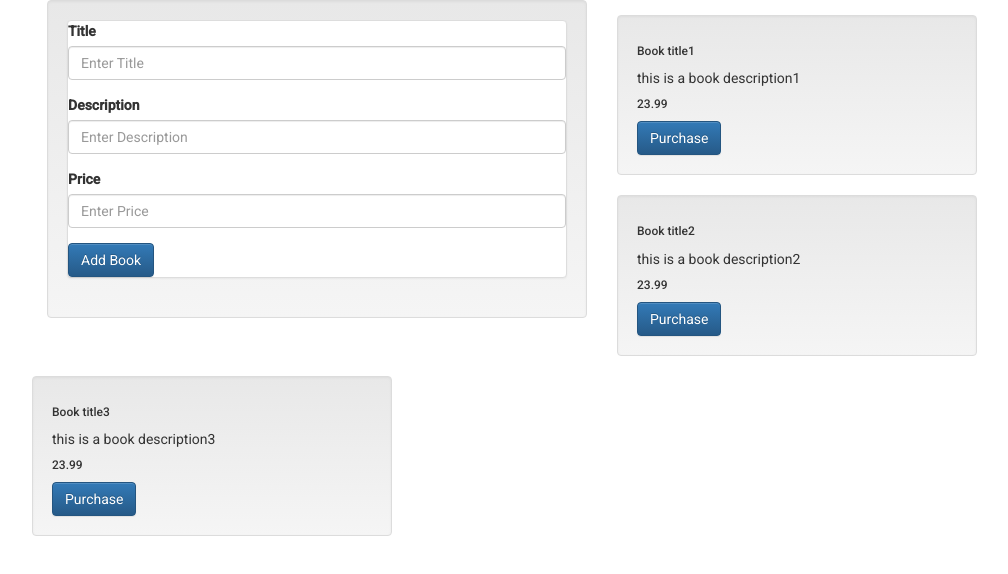
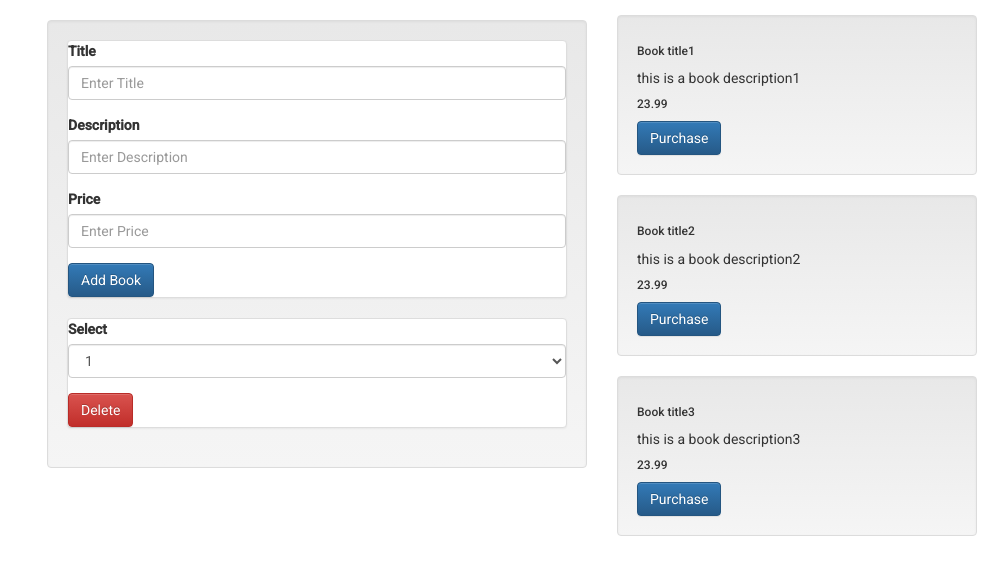
Before and after one commit to murali101002/Reader-s-Shop, a React (Create React App) app: page / in a window 1280 px wide. Shown: the top 574 px of the page, without its empty margins (38-1046 px from the left). Built offline with nearby package versions, Linux system fonts and the light colour scheme.

Commit message:
changes: -add dropdown form item to select the book to delete from the store

```diff
--- a/src/components/bookForm.js
+++ b/src/components/bookForm.js
@@ -1,26 +1,37 @@
 import React from 'react';
-import {Well, FormControl, ControlLabel, Panel, Button, FormGroup} from 'react-bootstrap';
-import {connect} from 'react-redux';
-import {bindActionCreators} from 'redux';
-import {addBook} from '../actions/bookActions';
+import { Well, FormControl, ControlLabel, Panel, Button, FormGroup } from 'react-bootstrap';
+import { connect } from 'react-redux';
+import { bindActionCreators } from 'redux';
+import { addBook, deleteBook } from '../actions/bookActions';
 
-class BookForm extends React.Component{
-  handleSubmit(){
+class BookForm extends React.Component {
+  handleSubmit() {
     const title = this._title.value;
     const description = this._description.value;
     const price = this._price.value;
-    const book = [{title, description, price}];
+    const book = [{ title, description, price }];
     this.props.addBook(book);
   }
-  render(){
+  onDeleteItem = ()=>{
+    const id = this._select.value;
+    this.props.deleteBook(id);
+  }
+  render() {
+    const optionList = this.props.books.map(book => {
+      return (
+        <option key={book._id}>
+          {book._id}
+        </option>
+      );
+    })
     return (
-      <Well>
+      <Well style={{marginTop:'20px'}}>
         <Panel>
           <FormGroup controlId='title'>
             <ControlLabel>Title</ControlLabel>
             <FormControl
               type="text"
-              inputRef = {input=>this._title = input}
+              inputRef={input => this._title = input}
               placeholder="Enter Title"
             />
           </FormGroup>
@@ -28,7 +39,7 @@ class BookForm extends React.Component{
             <ControlLabel>Description</ControlLabel>
             <FormControl
               type="text"
-              inputRef = {input=>this._description = input}
+              inputRef={input => this._description = input}
               placeholder="Enter Description"
             />
           </FormGroup>
@@ -36,20 +47,34 @@ class BookForm extends React.Component{
             <ControlLabel>Price</ControlLabel>
             <FormControl
               type="text"
-              inputRef = {input=>this._price = input}
+              inputRef={input => this._price = input}
               placeholder="Enter Price"
             />
           </FormGroup>
           <Button
-           bsStyle='primary'
-           onClick={this.handleSubmit.bind(this)}
+            bsStyle='primary'
+            onClick={this.handleSubmit.bind(this)}
           >Add Book</Button>
+        </Panel>
+        <Panel>
+          <FormGroup controlId="formControlsSelectMultiple">
+            <ControlLabel>Select</ControlLabel>
+            <FormControl componentClass="select" placeholder="select" inputRef={input=>this._select=input}>
+              {optionList}
+            </FormControl>
+          </FormGroup>
+          <Button onClick={this.onDeleteItem.bind(this)} bsStyle="danger">Delete</Button>
         </Panel>
       </Well>
     )
   }
 }
-const mapDispatchToProps = dispatch=>{
-  return bindActionCreators({addBook}, dispatch);
+const mapDispatchToProps = dispatch => {
+  return bindActionCreators({ addBook, deleteBook }, dispatch);
 }
-export default connect(null, mapDispatchToProps)(BookForm);
+const mapStateToProps = state => {
+  return {
+    books: state.book.books
+  };
+}
+export default connect(mapStateToProps, mapDispatchToProps)(BookForm);
--- a/src/components/cart.js
+++ b/src/components/cart.js
@@ -1,10 +1,16 @@
 import React from 'react';
-import { Well, Panel, Col, Row, Button, Label, ButtonGroup } from 'react-bootstrap';
+import { Panel, Col, Row, Button, Label, ButtonGroup, Modal } from 'react-bootstrap';
 import { connect } from 'react-redux';
 import { bindActionCreators } from 'redux';
 import { deleteBookFromCart, updateBookInCart } from '../actions/cartActions';
 
 class Cart extends React.Component {
+  constructor(props) {
+    super(props);
+    this.state = {
+      showModal: false
+    }
+  }
   render() {
     if (this.props.cart.length > 0) return this.renderCart();
     return this.renderEmpty();
@@ -17,14 +23,19 @@ class Cart extends React.Component {
     this.props.updateBookInCart({ ...book, qty: ++book.qty, price: book.price / (book.qty - 1) + book.price });
   }
   decrementQty(book) {
-    const bookPrice = book.price;
     if (book.qty > 1) {
       this.props.updateBookInCart({ ...book, qty: --book.qty, price: book.price - book.price / (book.qty + 1) });
     }
   }
-  totalCartPrice(){
-    const total = this.props.cart.map(book=>+book.price).reduce((sum,value)=>sum+value);
-    return Math.round(total*100)/100;
+  // totalCartPrice() {
+  //   const total = this.props.cart.map(book => +book.price).reduce((sum, value) => sum + value);
+  //   return Math.round(total * 100) / 100;
+  // }
+  open() {
+    this.setState({ showModal: true });
+  }
+  close() {
+    this.setState({ showModal: false });
   }
   renderCart() {
     const cartItemList = this.props.cart.map(book => {
@@ -58,10 +69,21 @@ class Cart extends React.Component {
         {cartItemList}
         <Row>
           <Col xs={12}>
-            <h6>Total Amount: {Math.round(this.props.cart.map(book=>book.price).reduce((sum,value)=>sum+value)*100)/100}</h6>
-            <Button bsStyle="success">Checkout</Button>
+            <h6>Total Amount: {Math.round(this.props.cart.map(book => book.price).reduce((sum, value) => sum + value) * 100) / 100}</h6>
+            <Button onClick={this.open.bind(this)} bsStyle="success">Checkout</Button>
           </Col>
         </Row>
+        <Modal show={this.state.showModal} onHide={this.close.bind(this)}>
+          <Modal.Header closeButton>
+            <Modal.Title>Modal heading</Modal.Title>
+          </Modal.Header>
+          <Modal.Body>
+            Test
+          </Modal.Body>
+          <Modal.Footer>
+            <Button onClick={this.close.bind(this)}>Close</Button>
+          </Modal.Footer>
+        </Modal>
       </Panel>
     );
   }
--- a/src/reducers/bookReducer.js
+++ b/src/reducers/bookReducer.js
@@ -24,18 +24,19 @@ export const bookReducer = (state = {
   ]
 }, action) => {
   let booksInStore = state.books;
+  console.log('books', state);
   switch (action.type) {
     case GET_BOOKS:
-      return {...state, books:[...state.books]};
+      return { ...state, books: [...state.books] };
     case ADD_BOOK:
       return {
         books: [...state.books, ...action.books]
       };
     case DELETE_BOOK:
       if (booksInStore.length > 0) {
-        let bookToDelete_Id = booksInStore.findIndex(book => book._id === action._id);
+        let bookToDelete_Id = booksInStore.findIndex(book => book._id.toString()   === action.id);
         return {
-          books: [...booksInStore.slice(0, bookToDelete_Id), ...booksInStore.splice(bookToDelete_Id + 1)]
+          books: [...booksInStore.slice(0, bookToDelete_Id), ...booksInStore.slice(bookToDelete_Id + 1)]
         };
       }
       return state;
@@ -43,7 +44,7 @@ export const bookReducer = (state = {
       if (booksInStore.length > 0) {
         const bookToUpdate_Id = booksInStore.findIndex(book => book._id === action.book._id);
         return {
-          books: [...booksInStore.slice(0, bookToUpdate_Id), action.book, ...booksInStore.splice(bookToUpdate_Id + 1)]
+          books: [...booksInStore.slice(0, bookToUpdate_Id), action.book, ...booksInStore.slice(bookToUpdate_Id + 1)]
         };
       }
       return state;
```
